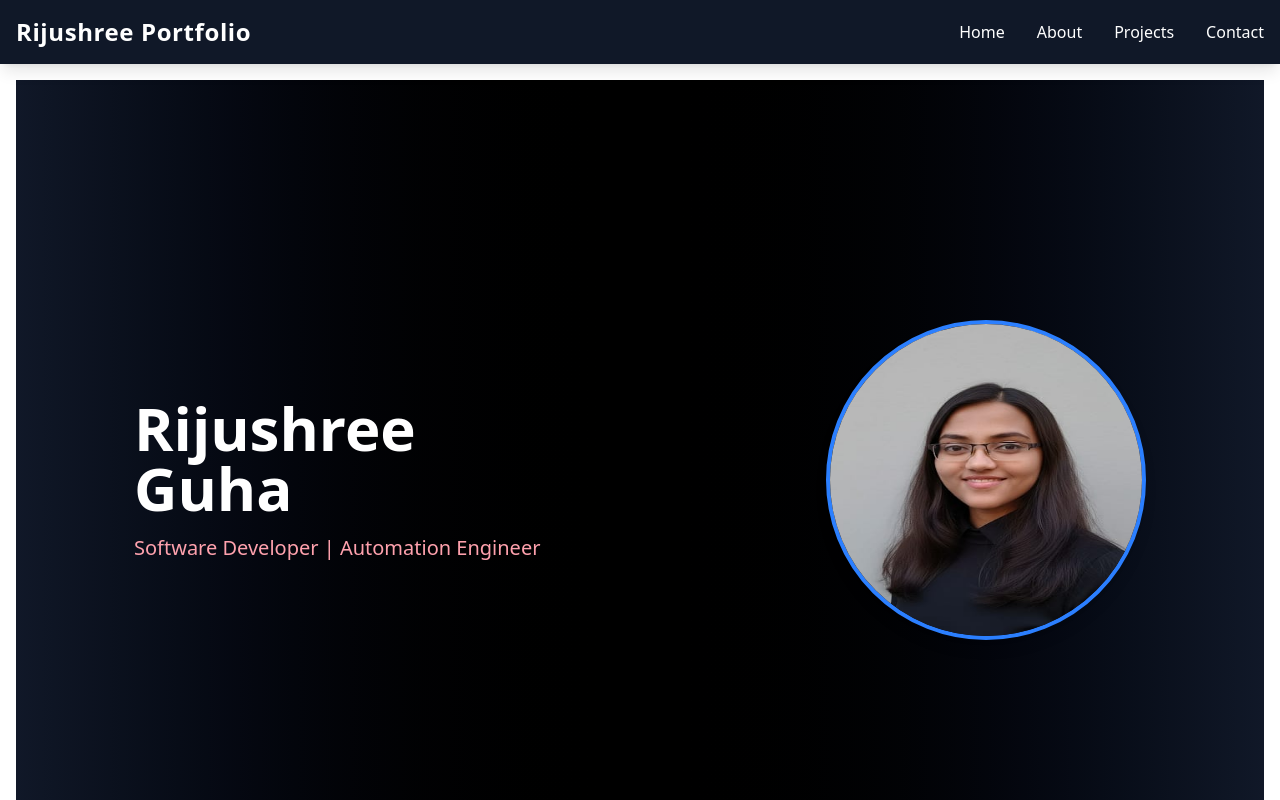
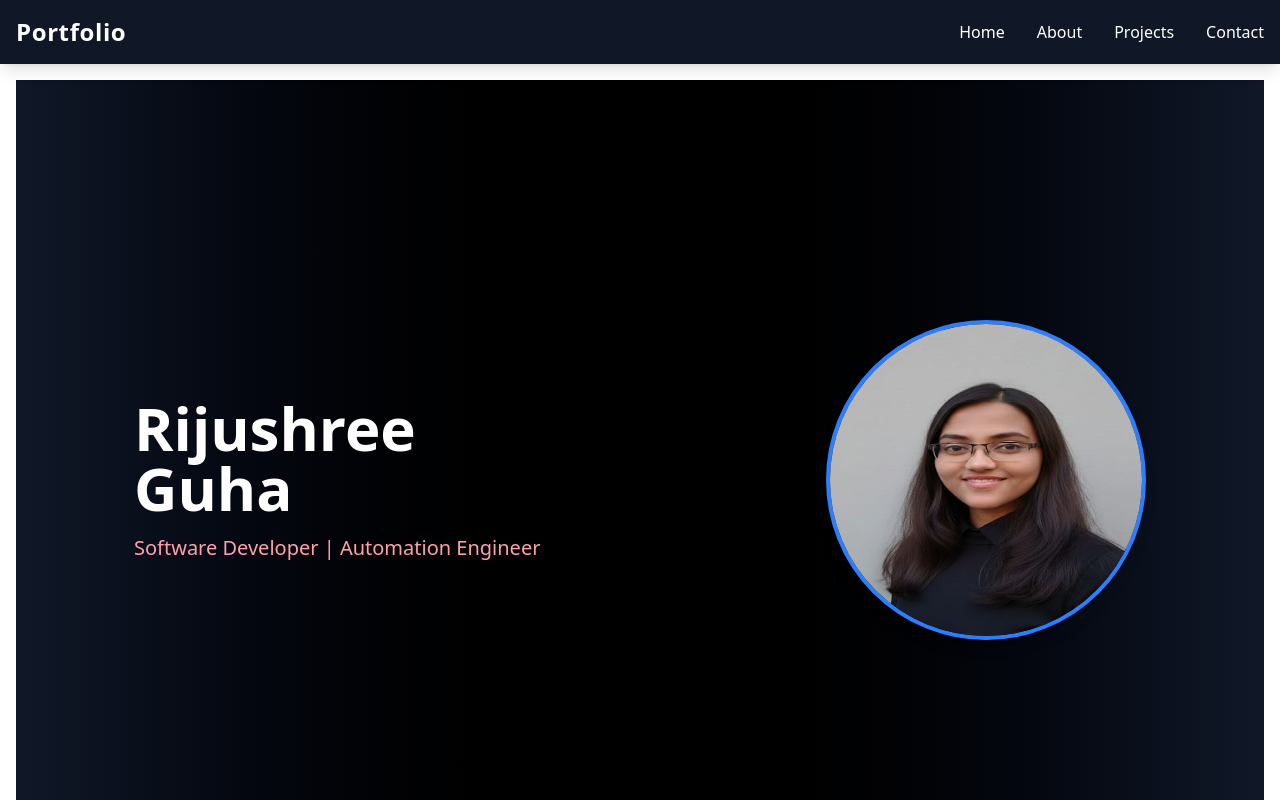
Before and after one commit to Rijushree123/portfolio, a React (Vite) app: page / in a window 1280 px wide. Shown: the top 800 px of the page. Built offline with nearby package versions, Linux system fonts and the light colour scheme.

Commit message:
home page + hero section initial setup + tailwind install

```diff
--- a/package.json
+++ b/package.json
@@ -10,6 +10,7 @@
     "preview": "vite preview"
   },
   "dependencies": {
+    "@tailwindcss/vite": "^4.1.13",
     "react": "^19.1.1",
     "react-dom": "^19.1.1",
     "react-icons": "^5.5.0",
--- a/src/components/Navbar.jsx
+++ b/src/components/Navbar.jsx
@@ -10,7 +10,7 @@
   return (
     <nav className="bg-gray-900 text-white fixed w-full top-0 left-0 z-50 backdrop-blur-md shadow-lg transition-all duration-300">
       <div className="container mx-auto flex justify-between items-center p-4">
-        <h1 className="text-2xl font-bold tracking-wide">Rijushree Portfolio</h1>
+        <h1 className="text-2xl font-bold tracking-wide">Portfolio</h1>
 
         {/* Desktop Menu */}
         <ul className="hidden md:flex space-x-8 font-medium">
```
Also changed, not shown: 1 other file (tests, documents, lock files or other folders).
